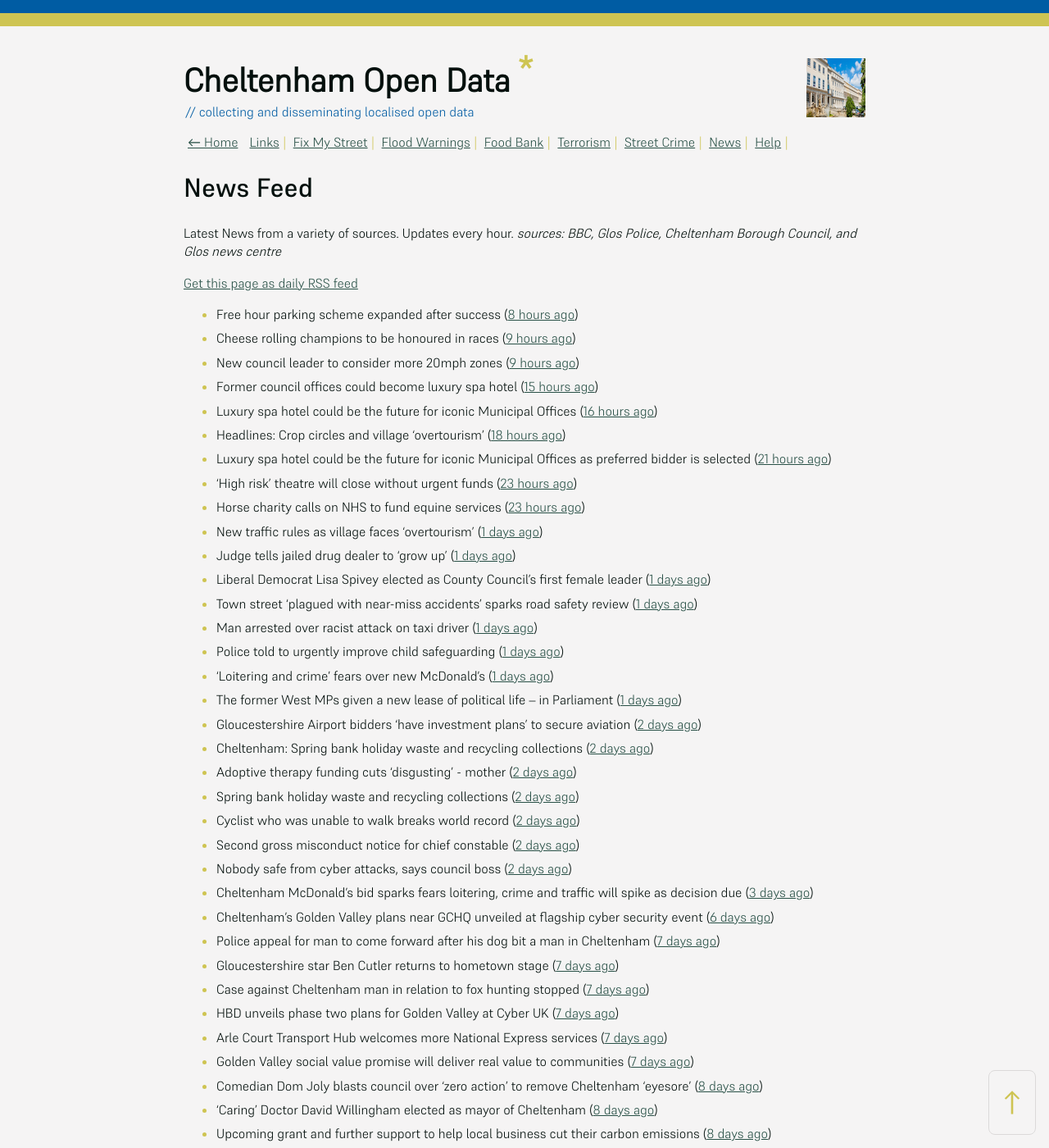
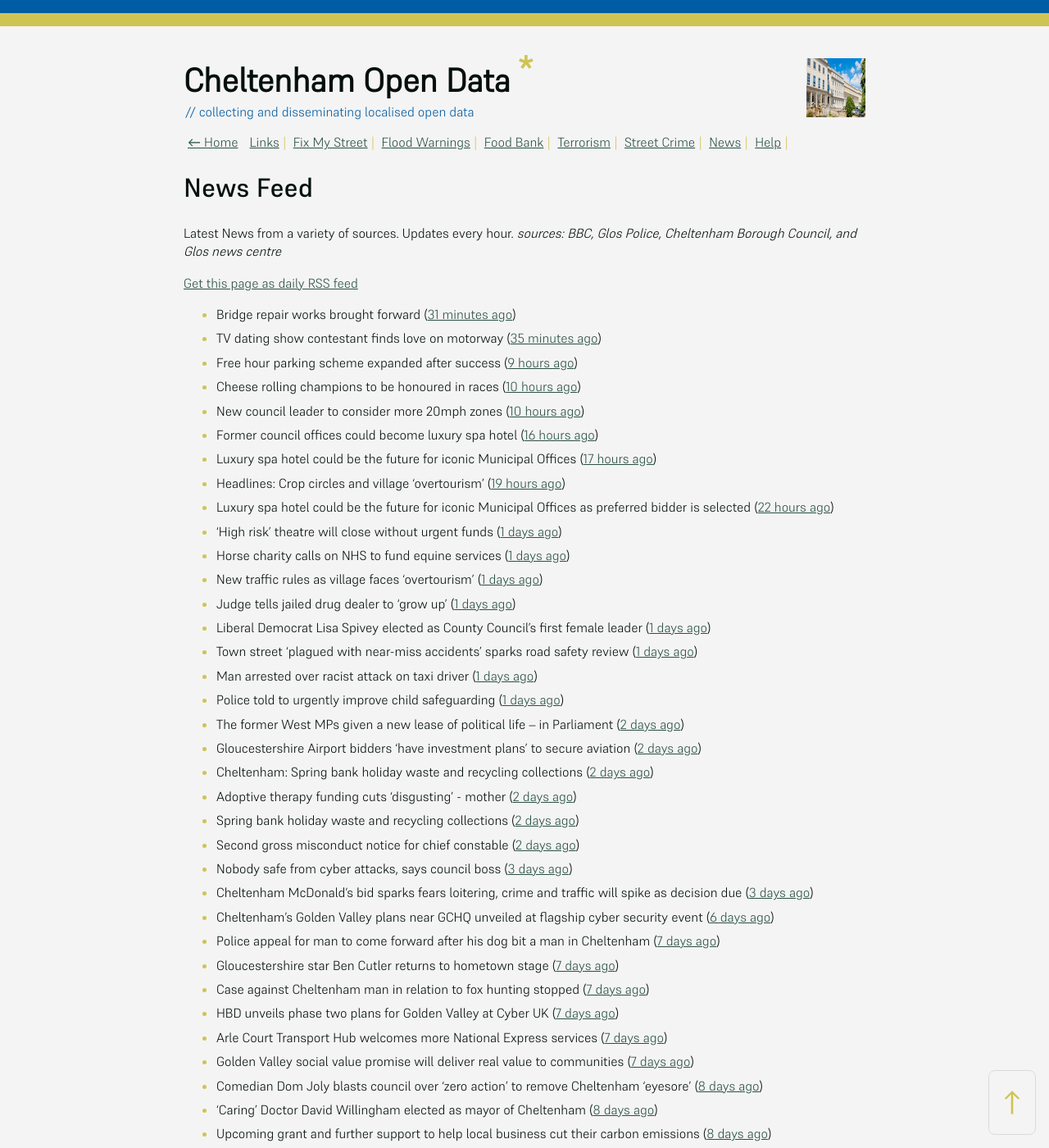
Before and after one commit to mat-0/cheltenham-open-data, a Jekyll site: the page built from _pages/news.md, in a window 1280 px wide and 1400 px high. Shown: the whole window at 82% size. Built offline with Jekyll 4.4.1, drawn with Linux system fonts in a browser that asks for light colours.

Commit message:
Updated 2025-05-23 05:57:44

```diff
--- a/_pages/news.md
+++ b/_pages/news.md
@@ -12,30 +12,30 @@ _sources: BBC, Glos Police, Cheltenham Borough Council, and Glos news centre_
 [Get this page as daily RSS feed](/daily.rss)
 
 <!-- news_marker starts -->
-- Free hour parking scheme expanded after success ([8 hours ago](https://www.bbc.com/news/articles/cd0l2kr32zeo))
-- Cheese rolling champions to be honoured in races ([9 hours ago](https://www.bbc.com/news/articles/cy8nkklvm9mo))
-- New council leader to consider more 20mph zones ([9 hours ago](https://www.bbc.com/news/articles/c1kvvdv71m4o))
-- Former council offices could become luxury spa hotel ([15 hours ago](https://www.bbc.com/news/articles/c4g6e60kdy1o))
-- Luxury spa hotel could be the future for iconic Municipal Offices ([16 hours ago](https://gloucesternewscentre.co.uk/luxury-spa-hotel-could-be-the-future-for-iconic-municipal-offices/))
-- Headlines: Crop circles and village 'overtourism' ([18 hours ago](https://www.bbc.com/news/articles/ckgrj59nqg5o))
-- Luxury spa hotel could be the future for iconic Municipal Offices as preferred bidder is selected ([21 hours ago](https://www.cheltenham.gov.uk/news/article/3014/luxury_spa_hotel_could_be_the_future_for_iconic_municipal_offices_as_preferred_bidder_is_selected))
-- 'High risk' theatre will close without urgent funds ([23 hours ago](https://www.bbc.com/news/articles/cvgqqypywe1o))
-- Horse charity calls on NHS to fund equine services ([23 hours ago](https://www.bbc.com/news/articles/cy8d927xllzo))
+- Bridge repair works brought forward ([31 minutes ago](https://www.bbc.com/news/articles/c8repy53ezyo))
+- TV dating show contestant finds love on motorway ([35 minutes ago](https://www.bbc.com/news/articles/cn84y0wnz2po))
+- Free hour parking scheme expanded after success ([9 hours ago](https://www.bbc.com/news/articles/cd0l2kr32zeo))
+- Cheese rolling champions to be honoured in races ([10 hours ago](https://www.bbc.com/news/articles/cy8nkklvm9mo))
+- New council leader to consider more 20mph zones ([10 hours ago](https://www.bbc.com/news/articles/c1kvvdv71m4o))
+- Former council offices could become luxury spa hotel ([16 hours ago](https://www.bbc.com/news/articles/c4g6e60kdy1o))
+- Luxury spa hotel could be the future for iconic Municipal Offices ([17 hours ago](https://gloucesternewscentre.co.uk/luxury-spa-hotel-could-be-the-future-for-iconic-municipal-offices/))
+- Headlines: Crop circles and village 'overtourism' ([19 hours ago](https://www.bbc.com/news/articles/ckgrj59nqg5o))
+- Luxury spa hotel could be the future for iconic Municipal Offices as preferred bidder is selected ([22 hours ago](https://www.cheltenham.gov.uk/news/article/3014/luxury_spa_hotel_could_be_the_future_for_iconic_municipal_offices_as_preferred_bidder_is_selected))
+- 'High risk' theatre will close without urgent funds ([1 days ago](https://www.bbc.com/news/articles/cvgqqypywe1o))
+- Horse charity calls on NHS to fund equine services ([1 days ago](https://www.bbc.com/news/articles/cy8d927xllzo))
 - New traffic rules as village faces 'overtourism' ([1 days ago](https://www.bbc.com/news/articles/cvg99j1y39ro))
 - Judge tells jailed drug dealer to 'grow up' ([1 days ago](https://www.bbc.com/news/articles/cp3qqky8gnwo))
 - Liberal Democrat Lisa Spivey elected as County Council’s first female leader ([1 days ago](https://gloucesternewscentre.co.uk/liberal-democrat-lisa-spivey-elected-as-county-councils-first-female-leader/))
 - Town street ‘plagued with near-miss accidents’ sparks road safety review ([1 days ago](https://gloucesternewscentre.co.uk/town-street-plagued-with-near-miss-accidents-sparks-road-safety-review/))
 - Man arrested over racist attack on taxi driver ([1 days ago](https://www.bbc.com/news/articles/c87jjwnqxz2o))
 - Police told to urgently improve child safeguarding ([1 days ago](https://www.bbc.com/news/articles/clyggrx8njeo))
-- ‘Loitering and crime’ fears over new McDonald’s ([1 days ago](https://www.bbc.com/news/articles/ckg4xerxx67o))
-- The former West MPs given a new lease of political life – in Parliament ([1 days ago](https://www.bbc.com/news/articles/cp8y26vvkyxo))
+- The former West MPs given a new lease of political life – in Parliament ([2 days ago](https://www.bbc.com/news/articles/cp8y26vvkyxo))
 - Gloucestershire Airport bidders ‘have investment plans’ to secure aviation ([2 days ago](https://gloucesternewscentre.co.uk/gloucestershire-airport-bidders-have-investment-plans-to-secure-aviation/))
 - Cheltenham: Spring bank holiday waste and recycling collections ([2 days ago](https://gloucesternewscentre.co.uk/cheltenham-spring-bank-holiday-waste-and-recycling-collections/))
 - Adoptive therapy funding cuts 'disgusting' - mother ([2 days ago](https://www.bbc.com/news/articles/c4g2rpypmp9o))
 - Spring bank holiday waste and recycling collections ([2 days ago](https://www.cheltenham.gov.uk/news/article/3013/spring_bank_holiday_waste_and_recycling_collections))
-- Cyclist who was unable to walk breaks world record ([2 days ago](https://www.bbc.com/news/articles/ce822e66159o))
 - Second gross misconduct notice for chief constable ([2 days ago](https://www.bbc.com/news/articles/cy8nnxy83lro))
-- Nobody safe from cyber attacks, says council boss ([2 days ago](https://www.bbc.com/news/articles/cyvm4ljl2l8o))
+- Nobody safe from cyber attacks, says council boss ([3 days ago](https://www.bbc.com/news/articles/cyvm4ljl2l8o))
 - Cheltenham McDonald’s bid sparks fears loitering, crime and traffic will spike as decision due ([3 days ago](https://gloucesternewscentre.co.uk/cheltenham-mcdonalds-bid-sparks-fears-loitering-crime-and-traffic-will-spike-as-decision-due/))
 - Cheltenham’s Golden Valley plans near GCHQ unveiled at flagship cyber security event ([6 days ago](https://gloucesternewscentre.co.uk/cheltenhams-golden-valley-plans-near-gchq-unveiled-at-flagship-cyber-security-event/))
 - Police appeal for man to come forward after his dog bit a man in Cheltenham ([7 days ago](https://gloucesternewscentre.co.uk/police-appeal-for-man-to-come-forward-after-his-dog-bit-a-man-in-cheltenham/))
```
Also changed, not shown: _data/flood.json (+5 -27 lines), index.md (+5 -5 lines).
